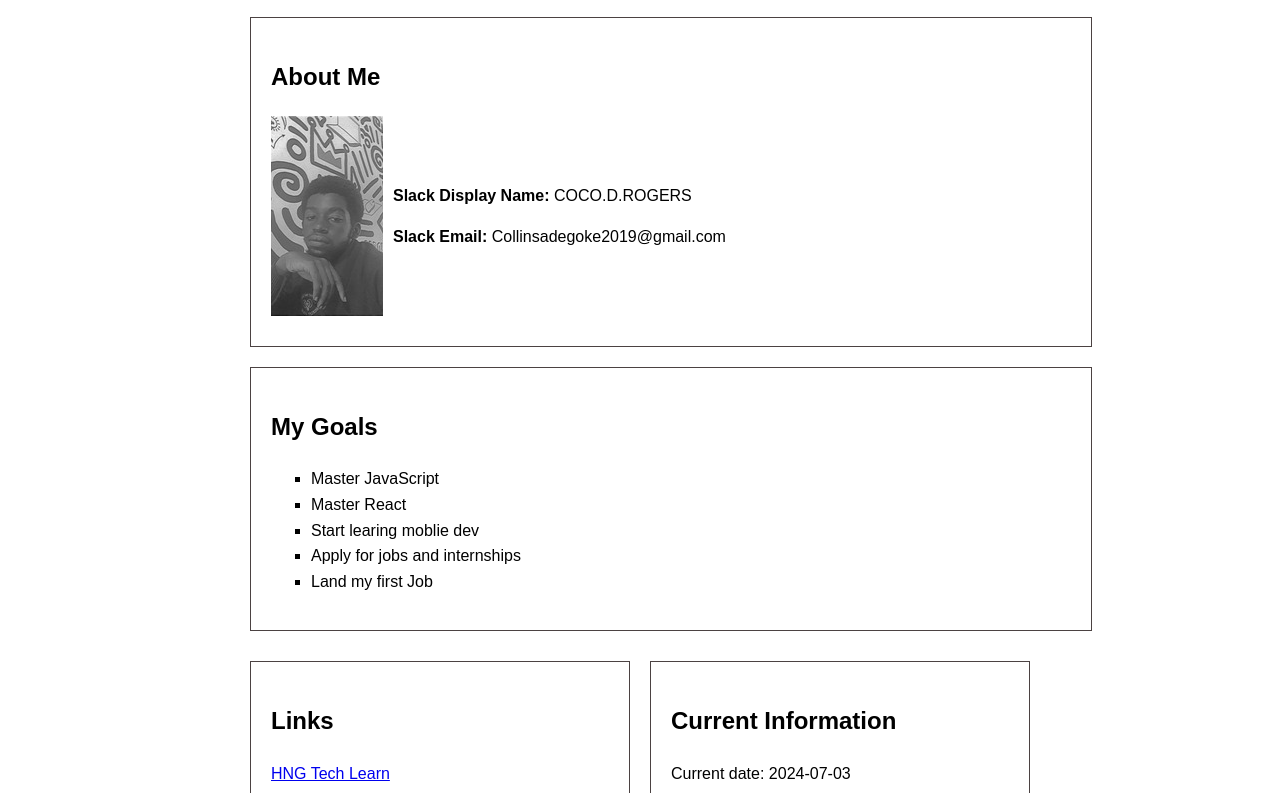
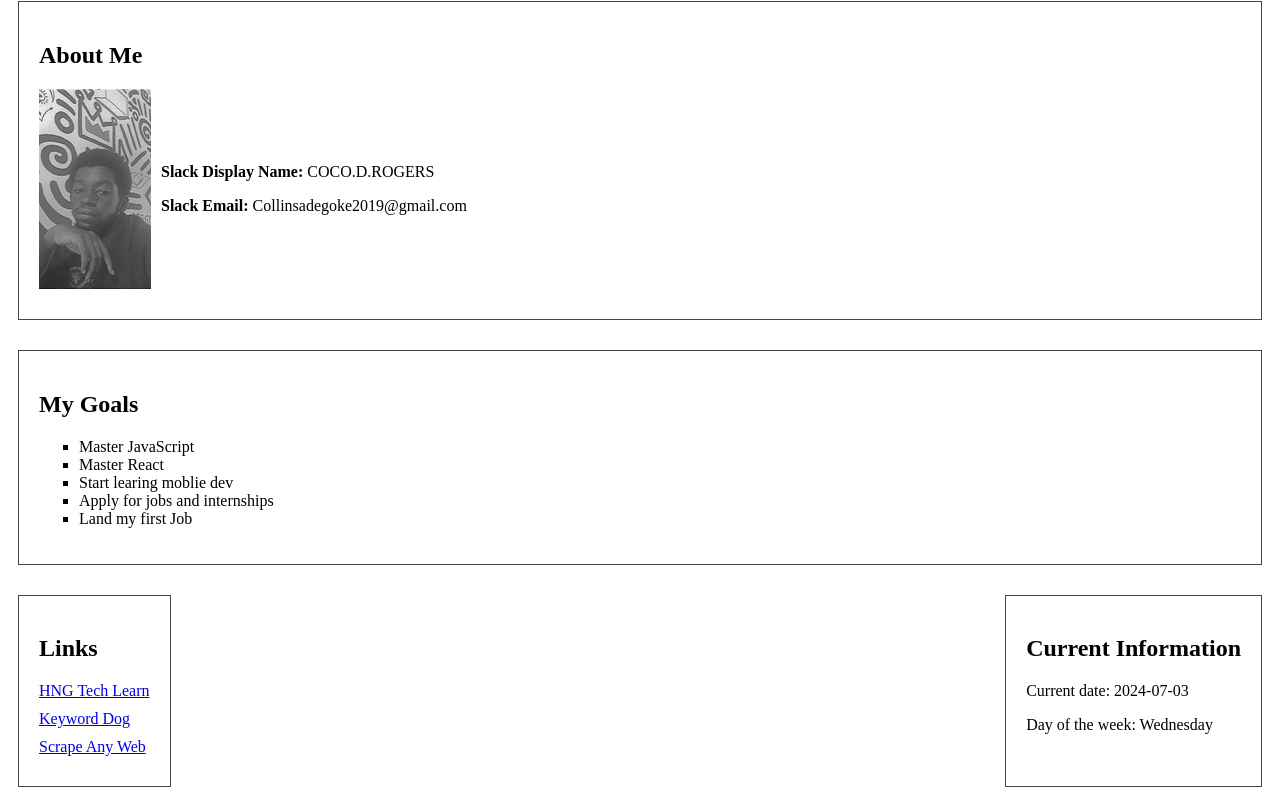
Before and after one commit to Anuoluwa-Collins/Stage-one, a plain HTML site: page index.html in a window 1280 px wide. Shown: the part 97-890 px from the top of the page. Drawn offline with Linux system fonts and the light colour scheme.

Commit message:
Add files via upload

```diff
--- a/style.css
+++ b/style.css
@@ -1,12 +1,8 @@
        body {
-            font-family: Arial, sans-serif;
-            line-height: 1.6;
-            padding: 20px;
-            max-width: 800px;
-            margin: 0 auto;
+            display: flex;
+            flex-direction: column;
         }
         .container {
-            width: 100%;
             padding: 20px;
             margin: 10px;
             border: 1px solid #4b4242;
@@ -29,6 +25,7 @@
             margin-bottom: 10px;
         }
         .bottom{
+            width: 100%;
             display: flex;
             flex-direction: row;
             justify-content: space-between;
```
